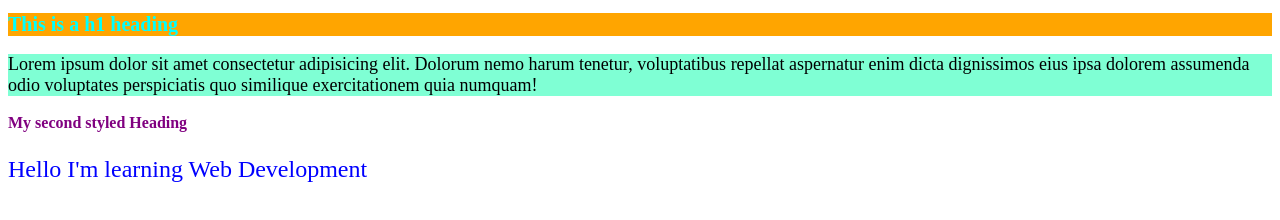
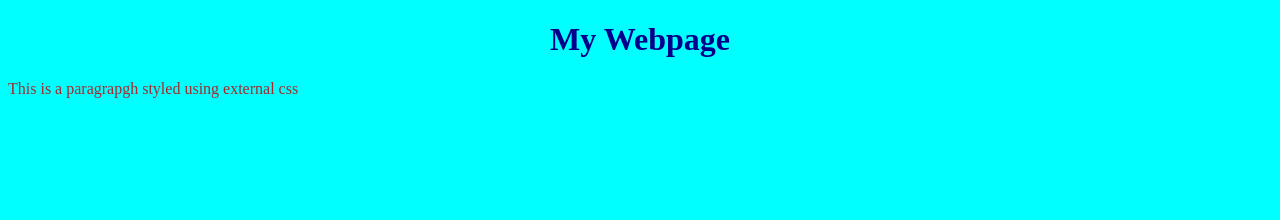
Before and after one commit to Amrishpanwar21/Amrishcode, a plain HTML site: page index.html in a window 1280 px wide. Drawn offline with Linux system fonts and the light colour scheme.

Commit message:
index.html and style.css

```diff
--- a/index.html
+++ b/index.html
@@ -1,16 +1,11 @@
 <!DOCTYPE html>
 <html>
     <head>
-        <title>CSS</title>
-    </head>
+        <title>External CSS</title>
+        <link rel="stylesheet" href="style.css"
+     </head>
     <body>
-        <h1 style="background-color: orange; font-size: 20px; color:aqua;">This is a h1 heading</h1>
-        <p style="background-color: aquamarine; font-size:18px; color:black;">Lorem ipsum dolor sit amet consectetur adipisicing elit.
-           Dolorum nemo harum tenetur, voluptatibus repellat aspernatur
-           enim dicta dignissimos eius ipsa dolorem assumenda odio voluptates
-           perspiciatis quo similique exercitationem quia numquam!</p>
-        <h2 style="color:purple; font-size:medium;">My second styled Heading</h2>
-        <p style="color:blue; font-size:24px;">Hello I'm learning Web Development</p>
+        <h1>My Webpage</h1>
+        <p>This is a paragrapgh styled using external css</p>
     </body>
-
 </html>
--- /dev/null
+++ b/style.css
@@ -0,0 +1,12 @@
+body{
+    background-color: aqua;
+    color: black;
+}
+h1{
+    color: darkblue;
+    text-align: center;
+}
+p{
+    font size : 18px;
+    color: brown;
+}
```
